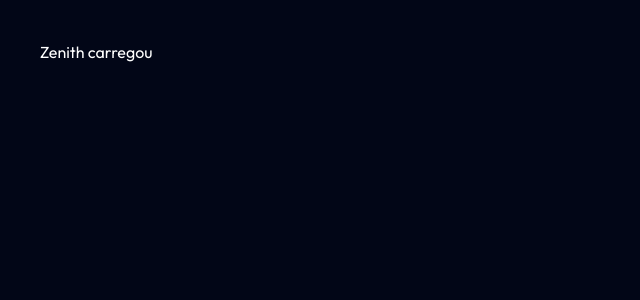
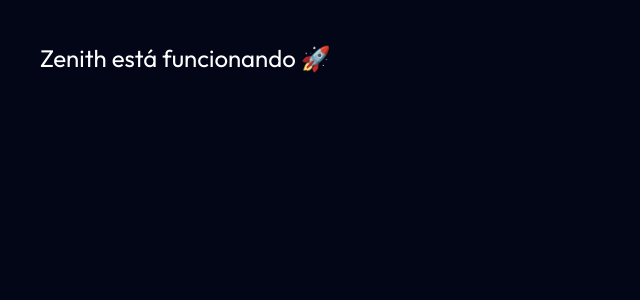
Before and after one commit to barca717273j/Zenith-Ia, a React (Vite) app: page / in a window 1280 px wide. Shown: the top 300 px of the page, without its empty margins (0-640 px from the left). Built offline with nearby package versions, Linux system fonts and the light colour scheme.

Commit message:
Update text and styling in App component

```diff
--- a/src/App.tsx
+++ b/src/App.tsx
@@ -1,7 +1,7 @@
 export default function App() {
   return (
-    <div style={{color:"white",padding:"40px"}}>
-      Zenith carregou
+    <div style={{padding:40,color:"white",fontSize:24}}>
+      Zenith está funcionando 🚀
     </div>
   )
 }
```
